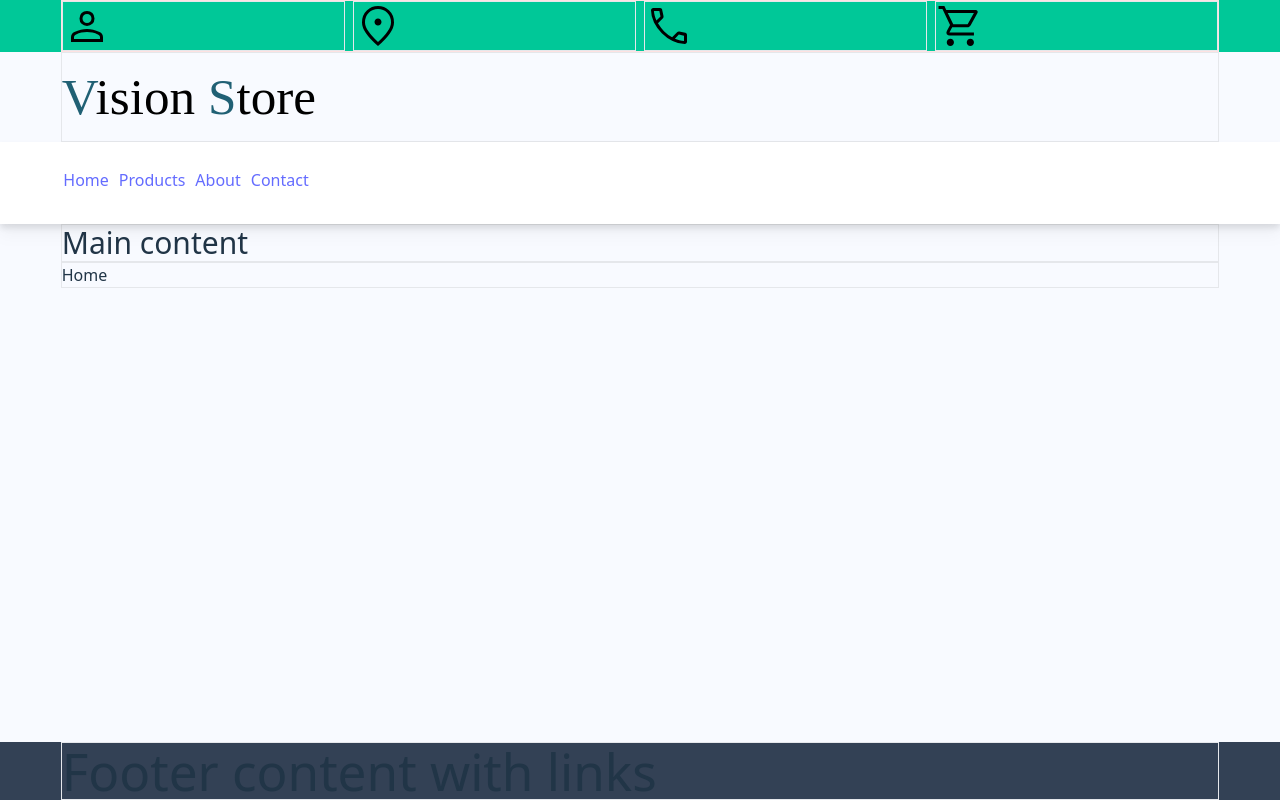
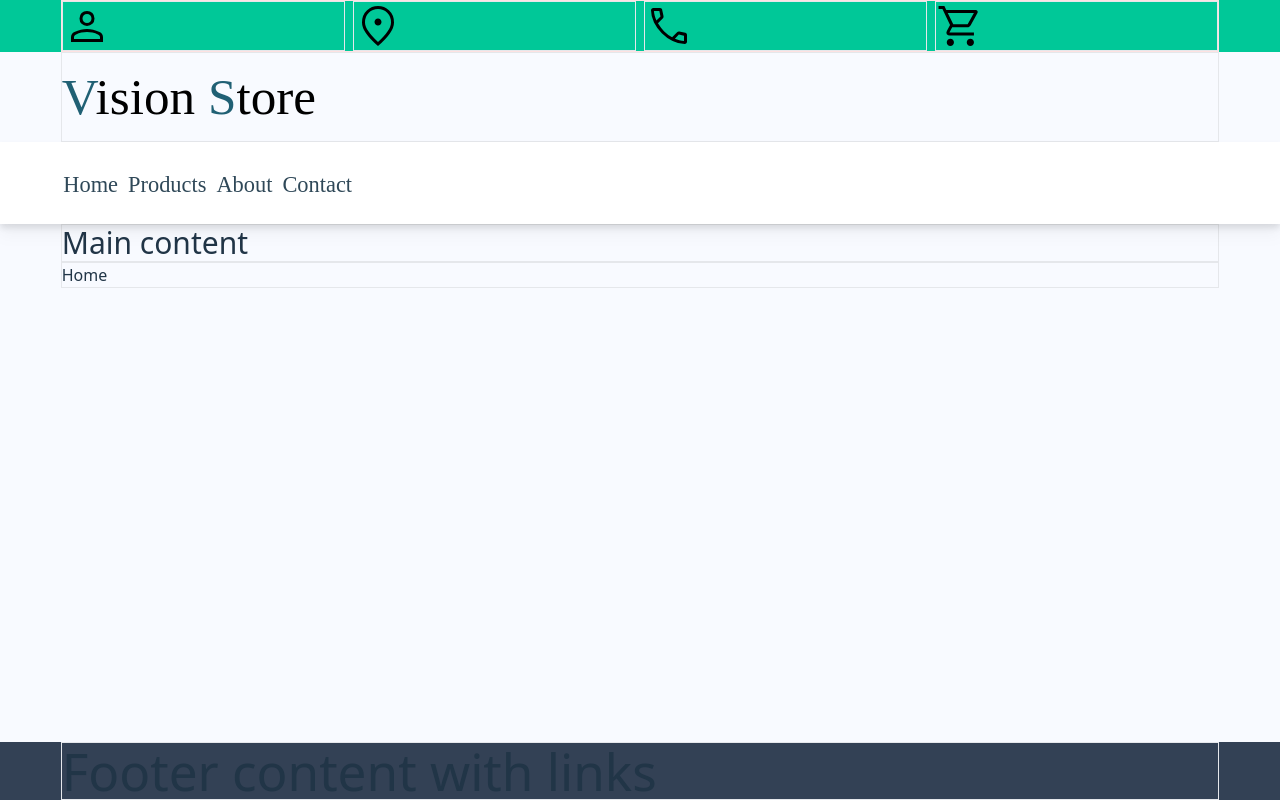
Before and after one commit to LAakerberg/online-shop-project, a React (Vite) app: page / in a window 1280 px wide. Built offline with nearby package versions, Linux system fonts and the light colour scheme.

Commit message:
Added font to global CSS file

```diff
--- a/src/index.css
+++ b/src/index.css
@@ -29,6 +29,22 @@
 }
 
 @layer base {
+  @font-face {
+    font-family: Oswald;
+    font-weight: 500;
+    src: url(/src/assets/fonts/Oswald-VariableFont_wght.ttf) format('ttf');
+  }
+}
+
+@layer base {
+  @font-face {
+    font-family: Roboto-m;
+    font-weight: 500;
+    src: url(/src/assets/fonts/Roboto-Medium.ttf) format('ttf');
+  }
+}
+
+@layer base {
   .logo-title {
     font-family: Anton;
     font-size: 3.2rem;
@@ -40,12 +56,14 @@
 }
 
 a {
-  font-weight: 500;
-  color: #646cff;
+  font-family: Oswald;
+  font-size: 1.4rem;
+  color: #2f4858;
   text-decoration: inherit;
 }
 a:hover {
   color: #535bf2;
+  border-bottom: 2px solid #2f4858;
 }
 
 @layer base {
```
